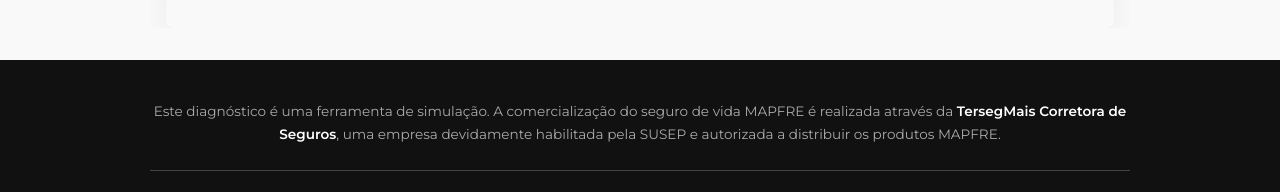
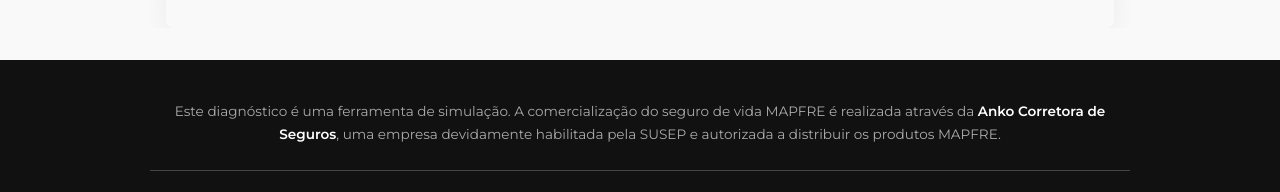
Before and after one commit to thalissonlinsjogos-spec/testevida, a plain HTML site: page index.html in a window 1280 px wide. Shown: the part 1466-1658 px from the top of the page. Drawn offline with nearby package versions, Linux system fonts and the light colour scheme.

Commit message:
Update index.html

```diff
--- a/index.html
+++ b/index.html
@@ -201,7 +201,7 @@
   <footer class="main-footer">
     <div class="footer-container">
       <div class="broker-info">
-        <p>Este diagnóstico é uma ferramenta de simulação. A comercialização do seguro de vida MAPFRE é realizada através da <strong>TersegMais Corretora de Seguros</strong>, uma empresa devidamente habilitada pela SUSEP e autorizada a distribuir os produtos MAPFRE.</p>
+        <p>Este diagnóstico é uma ferramenta de simulação. A comercialização do seguro de vida MAPFRE é realizada através da <strong>Anko Corretora de Seguros</strong>, uma empresa devidamente habilitada pela SUSEP e autorizada a distribuir os produtos MAPFRE.</p>
       </div>
       <div class="legal-info">
         <p>Um produto da MAPFRE Seguros Gerais S.A., CNPJ 61.074.175/0001-38. O registro deste plano na SUSEP não implica, por parte da Autarquia, incentivo ou recomendação à sua comercialização.</p>
```
